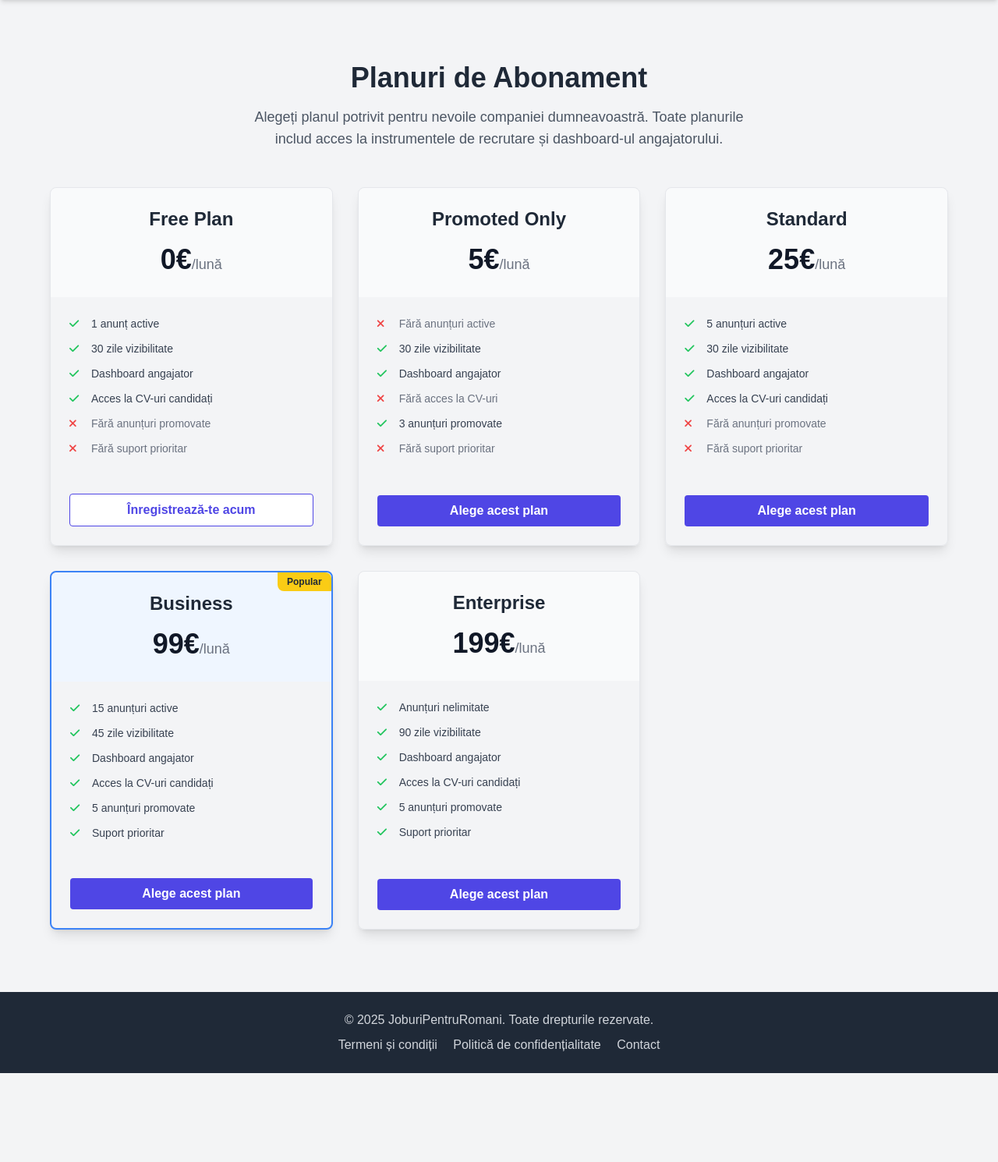
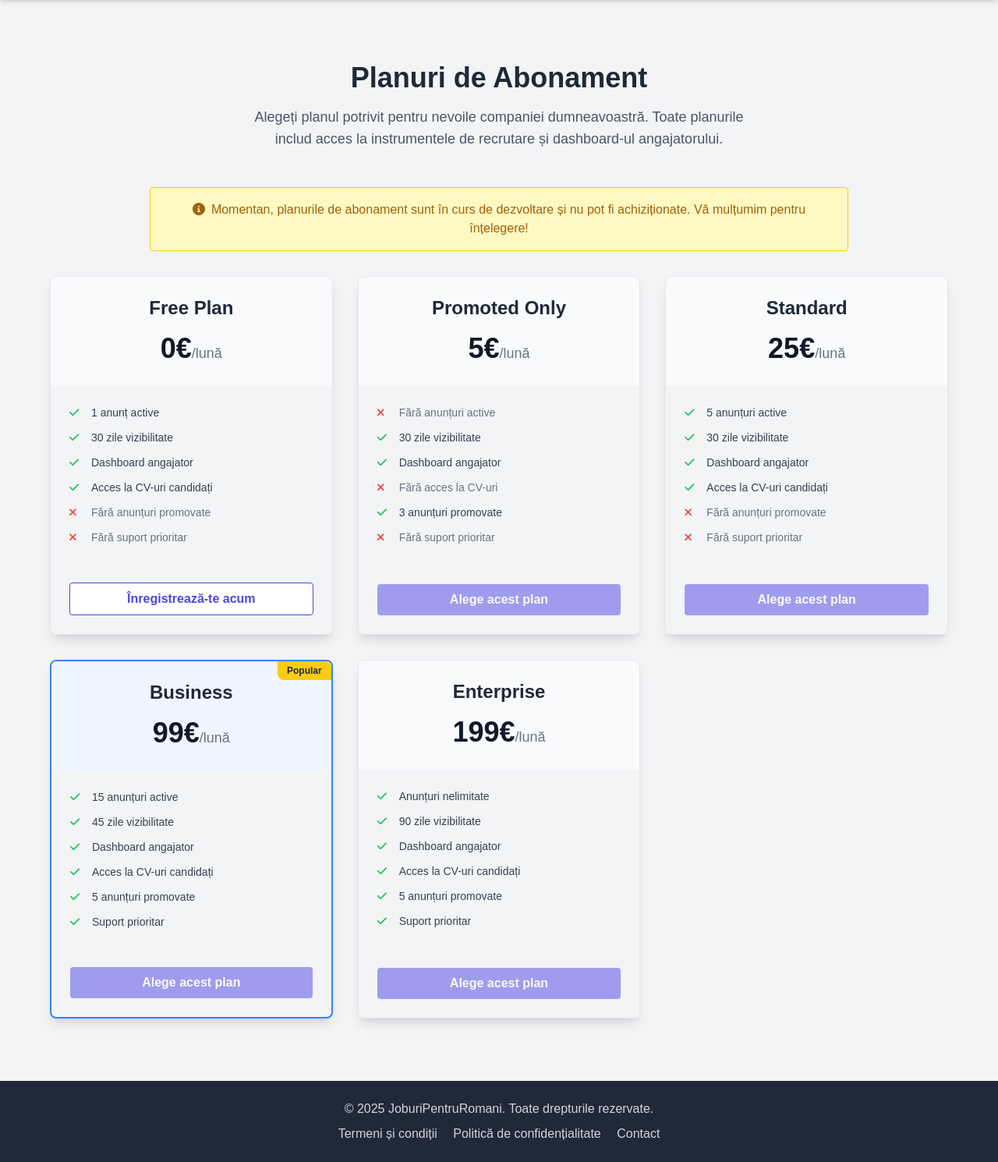
Before and after one commit to GaitanS/locuridemunca, a Django app: page /payments/plans/ in a window 1280 px wide. Shown: the part 56-1546 px from the top of the page at 78% size. Before the commit the page ends 1432 px from the top, so only its background shows below. Run offline with Django 5.2, Linux system fonts and the light colour scheme; a user stored in the database is signed in; data comes from the database, SQL or seed files in the repository; both versions use the stored data as it was after the commit; some libraries are stand-ins or nearby versions.

Commit message:
feat: translate registration messages and update subscription plans UI
Translate registration success messages to Romanian and update the subscription plans UI to include an informational message and disable selection buttons for paid plans.

```diff
--- a/accounts/views.py
+++ b/accounts/views.py
@@ -50,7 +50,7 @@ class JobSeekerSignUpView(CreateView):
         email = EmailMessage(mail_subject, message, to=[to_email])
         email.send()
 
-        messages.success(self.request, 'Please check your email to complete the registration.')
+        messages.success(self.request, 'Vă rugăm să verificați emailul pentru a finaliza înregistrarea.')
         return redirect(self.success_url)
 
     def form_invalid(self, form):
@@ -92,7 +92,7 @@ class CompanySignUpView(CreateView):
         email = EmailMessage(mail_subject, message, to=[to_email])
         email.send()
 
-        messages.success(self.request, 'Please check your email to complete the registration.')
+        messages.success(self.request, 'Vă rugăm să verificați emailul pentru a finaliza înregistrarea.')
         return redirect(self.success_url)
 
 # View to show after signup email is sent
--- a/payments/templates/payments/plans.html
+++ b/payments/templates/payments/plans.html
@@ -19,6 +19,11 @@
             {% endfor %}
         </div>
     {% endif %}
+
+    {# Adăugare mesaj informativ #}
+    <div class="mb-8 p-4 bg-yellow-100 border border-yellow-400 text-yellow-700 rounded max-w-4xl mx-auto text-center">
+        <p><i class="fas fa-info-circle mr-2"></i>Momentan, planurile de abonament sunt în curs de dezvoltare și nu pot fi achiziționate. Vă mulțumim pentru înțelegere!</p>
+    </div>
 
     {# Using a grid that allows items to span columns for flexibility if needed later, but aiming for 3 columns on large screens #}
     <div class="grid grid-cols-1 md:grid-cols-2 lg:grid-cols-3 gap-8 max-w-6xl mx-auto items-stretch">
@@ -120,10 +125,10 @@
                           {# <p class="text-center text-gray-500 text-sm">Acesta este planul gratuit.</p> #}
                       {% endif %}
                   {% else %}
-                      {# Placeholder link for paid plans until checkout is implemented #}
-                      <a href="#" class="block w-full bg-indigo-600 hover:bg-indigo-700 text-white font-bold py-2 px-4 rounded text-center transition duration-300">
+                      {# Buton dezactivat pentru planurile plătite #}
+                      <button disabled class="block w-full bg-indigo-600 text-white font-bold py-2 px-4 rounded text-center opacity-50 cursor-not-allowed">
                           Alege acest plan
-                      </a>
+                      </button>
                  {% endif %}
             </div>
         </div>
```
Also changed, not shown: db.sqlite3.
